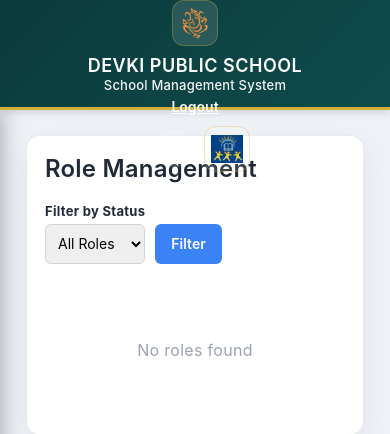
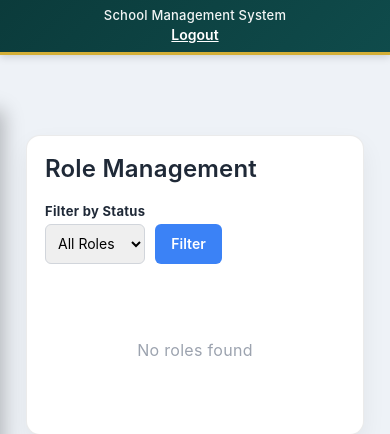
Before and after one commit to SidharthChoudhary/SchoolLedger, a Django app: page /accounts/roles/ in a window 390 px wide. Shown: the top 434 px of the page. Run offline with Django 5.2, Linux system fonts and the light colour scheme; a user stored in the database is signed in; data comes from the database, SQL or seed files in the repository.

Commit message:
update logos and titles

```diff
--- a/website/static/website/base.css
+++ b/website/static/website/base.css
@@ -118,28 +118,31 @@ p, div, span, label, a {
 
 /* Logo boxes */
 .logo-box{
-  width:60px; height:60px;
-  border-radius: 12px;
+  width:60px;
+  height:60px;
   display:flex;
   align-items:center;
   justify-content:center;
-  overflow:hidden;
-  background: rgba(255,255,255,0.12);
-  border: 1.5px solid rgba(212,175,55,0.3);
-  transition: all 0.3s ease;
-}
-
-.logo-box:hover{
-  background: rgba(255,255,255,0.18);
-  border-color: rgba(212,175,55,0.5);
-  transform: scale(1.05);
 }
 
 .logo-box img{
   width:100%;
   height:100%;
   object-fit:contain;
-  padding: 6px;
+}
+
+.logo-with-text{
+  display:flex;
+  flex-direction:column;
+  align-items:center;
+  gap: 4px;
+}
+
+.logo-caption{
+  font-size: 11px;
+  color:#ffffff;
+  letter-spacing: 0.06em;
+  text-transform: uppercase;
 }
 
 .topbar-auth{
@@ -443,9 +446,20 @@ table tr:hover {
 
 /* Extra-small screens: prioritize title visibility */
 @media (max-width: 600px){
+  .topbar{
+    height: auto;
+  }
+
   .topbar-inner{
-    padding: 0 12px;
-    gap: 10px;
+    padding: 6px 10px 8px;
+    flex-direction: column;
+    align-items: center;
+    gap: 4px;
+  }
+
+  .topbar-side-left,
+  .topbar-side-right{
+    display: none;
   }
 
   .school-title{
@@ -456,9 +470,8 @@ table tr:hover {
     font-size: 13px;
   }
 
-  .logo-box{
-    width: 46px;
-    height: 46px;
+  .topbar-auth-below{
+    margin-top: 4px;
   }
 }
 
--- a/website/templates/website/base.html
+++ b/website/templates/website/base.html
@@ -19,14 +19,16 @@
   <div class="topbar" style="width: 100vw;">
     <div class="topbar-inner">
       <div class="topbar-side topbar-side-left">
-        <div class="logo-box">
-          <img src="{% static 'website/logo_left.png' %}" alt="Ganesh Ji">
+        <div class="logo-with-text">
+          <div class="logo-box">
+            <img src="{% static 'website/logo_right.png' %}" alt="School Logo">
+          </div>
+          <div class="logo-caption">श्री गणेशाय नमः</div>
         </div>
       </div>
 
       <div class="topbar-center">
-        <h1 class="school-title">DEVKI PUBLIC SCHOOL</h1>
-        <h2 class="school-subtitle">School Management System</h2>
+        <h3 class="school-subtitle">School Management System</h3>
         <div class="topbar-auth topbar-auth-below">
           {% if user.is_authenticated %}
             <form action="{% url 'logout' %}" method="post">
@@ -43,8 +45,11 @@
         <button class="mobile-menu-btn" type="button" onclick="toggleSidebar()">
           <i class="fa-solid fa-bars"></i>
         </button>
-        <div class="logo-box">
-          <img src="{% static 'website/logo_right.png' %}" alt="School Logo">
+        <div class="logo-with-text">
+          <div class="logo-box">
+            <img src="{% static 'website/logo_left.png' %}" alt="Ganesh Ji">
+          </div>
+          <div class="logo-caption">DPS</div>
         </div>
       </div>
     </div>
```
Also changed, not shown: website/static/website/logo_left.png, website/static/website/logo_right.png.
